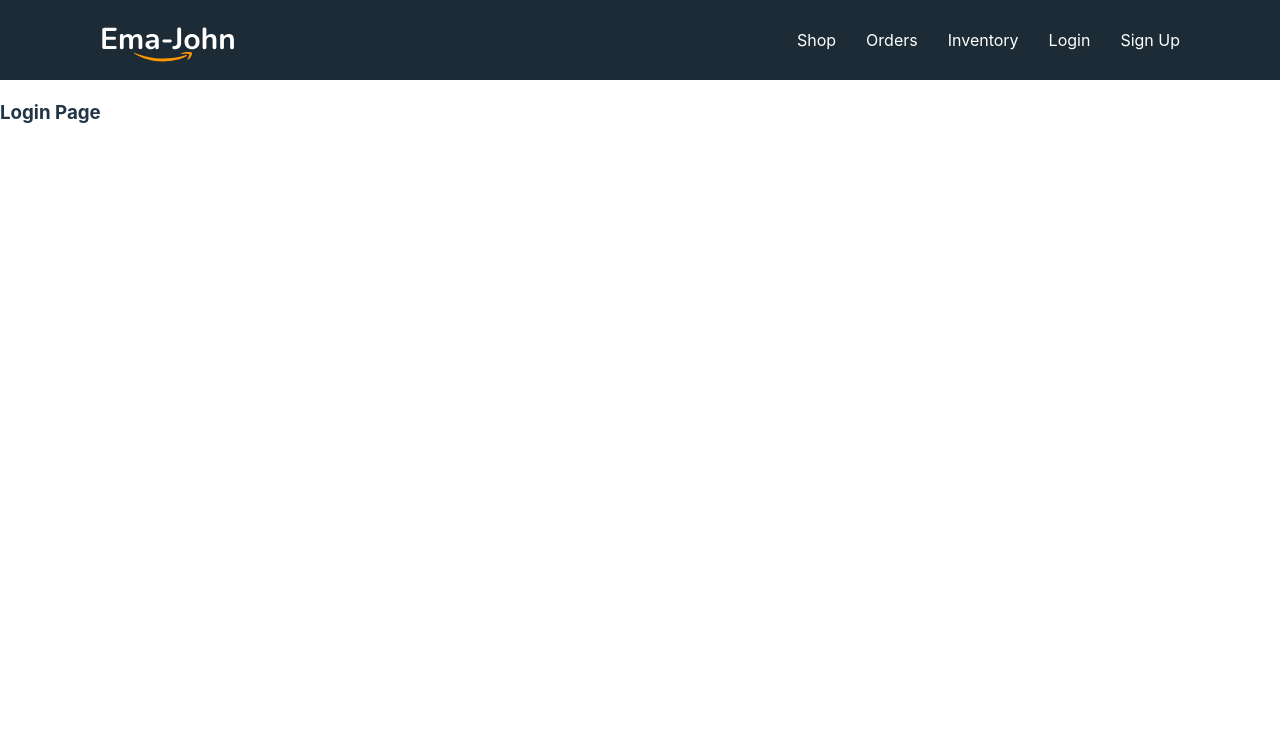
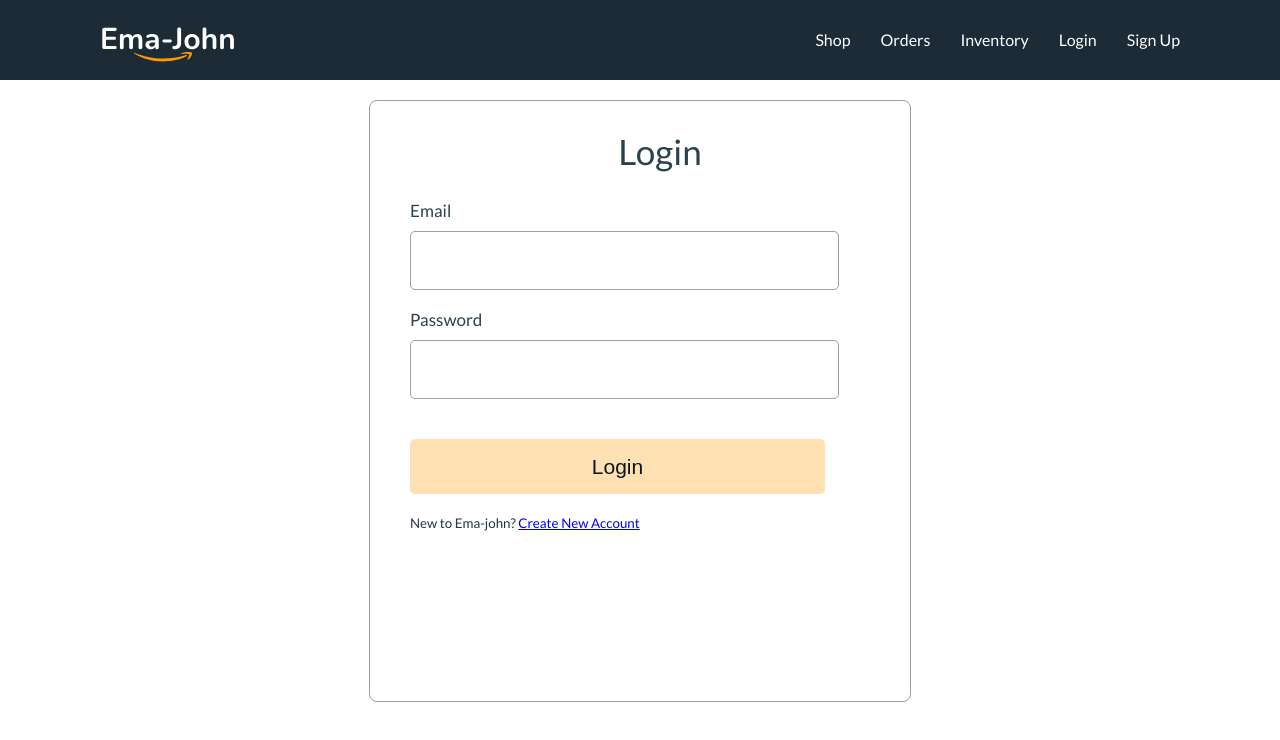
Before and after one commit to muhiminul-islam/ema-john-practice, a React (Vite) app: page /login in a window 1280 px wide. Shown: the top 740 px of the page. Built offline with nearby package versions, Linux system fonts and the light colour scheme.

Commit message:
login and sign up page design done

```diff
--- a/src/components/Login/Login.css
+++ b/src/components/Login/Login.css
@@ -0,0 +1,58 @@
+.form-container {
+    width: 500px;
+    height: 600px;
+    margin: 20px auto;
+    border: 1px solid #95A0A7;
+    border-radius: 8px;
+    padding-left: 40px;
+}
+
+.form-title {
+    font-family: 'Lato';
+    font-style: normal;
+    font-weight: 400;
+    font-size: 35px;
+    line-height: 42px;
+    letter-spacing: 0.0025em;
+    color: #2A414F;
+    text-align: center;
+}
+
+.form-control {
+    margin-bottom: 20px;
+}
+
+.form-control label {
+    display: block;
+    font-size: 17px;
+    line-height: 20px;
+    letter-spacing: 0.0015em;
+    margin-bottom: 10px;
+    color: #2A414F;
+}
+
+.form-control input {
+    width: 415px;
+    height: 55px;
+    border: 1px solid #95A0A7;
+    border-radius: 5px;
+    font-size: 1.5em;
+    padding-left: 10px;
+}
+
+.btn-submit {
+    width: 415px;
+    height: 55px;
+    background: rgba(255, 153, 0, 0.3);
+    border-radius: 5px;
+    border: none;
+    margin-top: 20px;
+    font-size: 21px;
+    line-height: 25px;
+    letter-spacing: 0.0015em;
+    color: #0E161A;
+}
+
+.btn-submit:hover {
+    background: rgba(255, 153, 0, 0.6);
+}
--- a/src/components/Login/Login.jsx
+++ b/src/components/Login/Login.jsx
@@ -1,10 +1,24 @@
 import React from 'react';
+import { Link } from 'react-router-dom';
 import './Login.css';
 
 const Login = () => {
     return (
-        <div>
-            <h3>Login Page</h3>
+        <div className='form-container'>
+            <h2 className='form-title'>Login</h2>
+            <form>
+                <div className="form-control">
+                    <label htmlFor="email">Email</label>
+                    <input type="email" name="email" id="" required />
+                </div>
+                <div className="form-control">
+                    <label htmlFor="password">Password</label>
+                    <input type="password" name="password" id="" required />
+
+                </div>
+                <input className='btn-submit' type="submit" value="Login" />
+            </form>
+            <p><small>New to Ema-john? <Link to="/signup">Create New Account</Link></small></p>
         </div>
     );
 };
--- a/src/components/SignUp/SignUp.jsx
+++ b/src/components/SignUp/SignUp.jsx
@@ -1,10 +1,28 @@
 import React from 'react';
+import { Link } from 'react-router-dom';
 import './SignUp.css';
 
 const SignUp = () => {
     return (
-        <div>
-            <h2>Please Sign Up!!!</h2>
+        <div className='form-container'>
+            <h2 className='form-title'>Sign Up</h2>
+            <form >
+                <div className="form-control">
+                    <label htmlFor="email">Email</label>
+                    <input type="email" name="email" id="" required />
+                </div>
+                <div className="form-control">
+                    <label htmlFor="password">Password</label>
+                    <input type="password" name="password" id="" required />
+                </div>
+                <div className="form-control">
+                    <label htmlFor="confirm">Confirm Password</label>
+                    <input type="password" name="confirm" id="" required />
+                </div>
+                <input className='btn-submit' type="submit" value="Sign Up" />
+            </form>
+            <p><small>Already have an account? <Link to="/login">Login</Link></small></p>
+
         </div>
     );
 };
--- a/src/index.css
+++ b/src/index.css
@@ -1,5 +1,7 @@
+@import url('https://fonts.googleapis.com/css2?family=Lato:ital,wght@0,400;0,700;1,400&display=swap');
+
 :root {
-  font-family: Inter, system-ui, Avenir, Helvetica, Arial, sans-serif;
+  font-family: 'Lato', sans-serif;
   line-height: 1.5;
   font-weight: 400;
 
```
